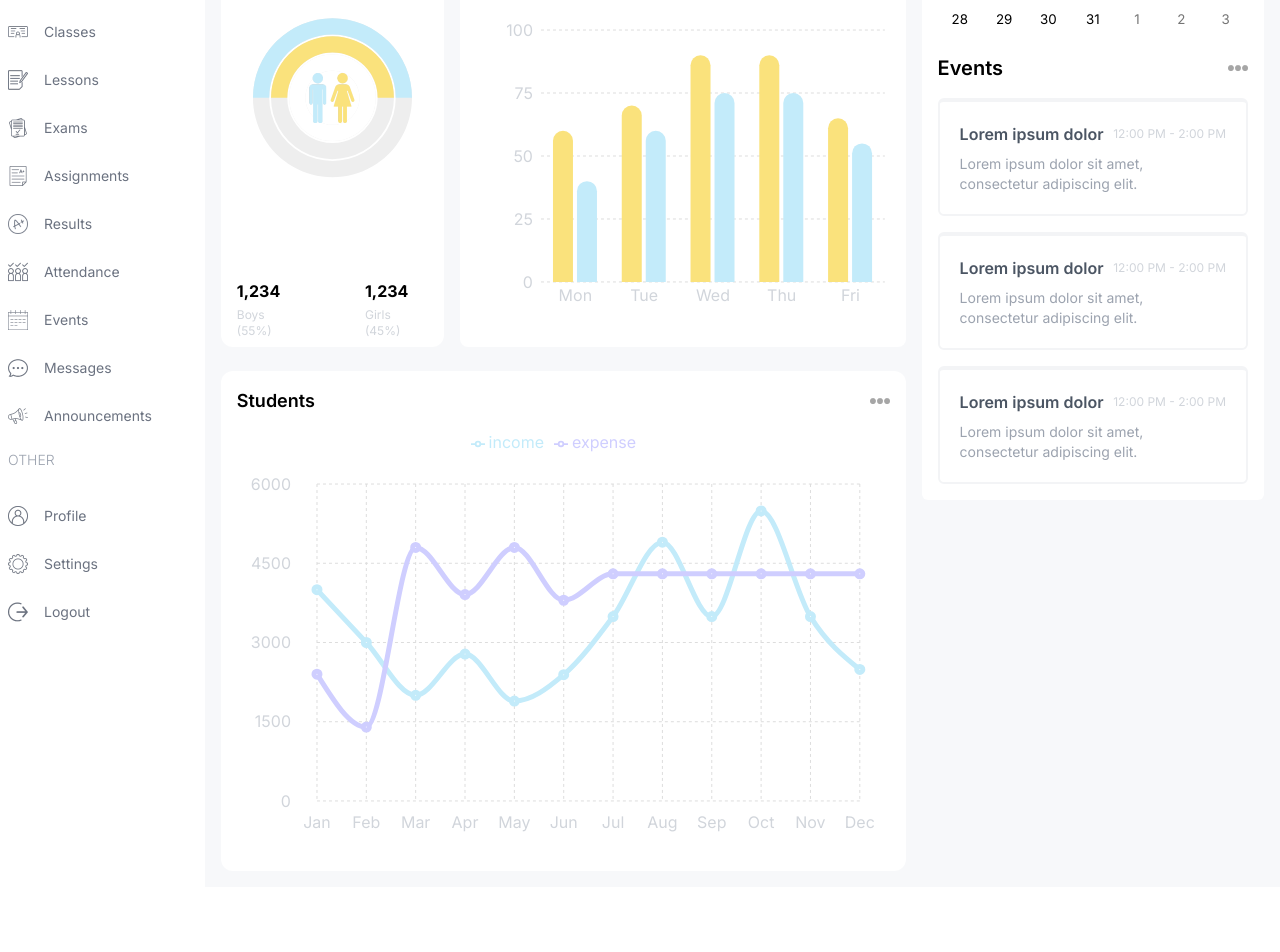
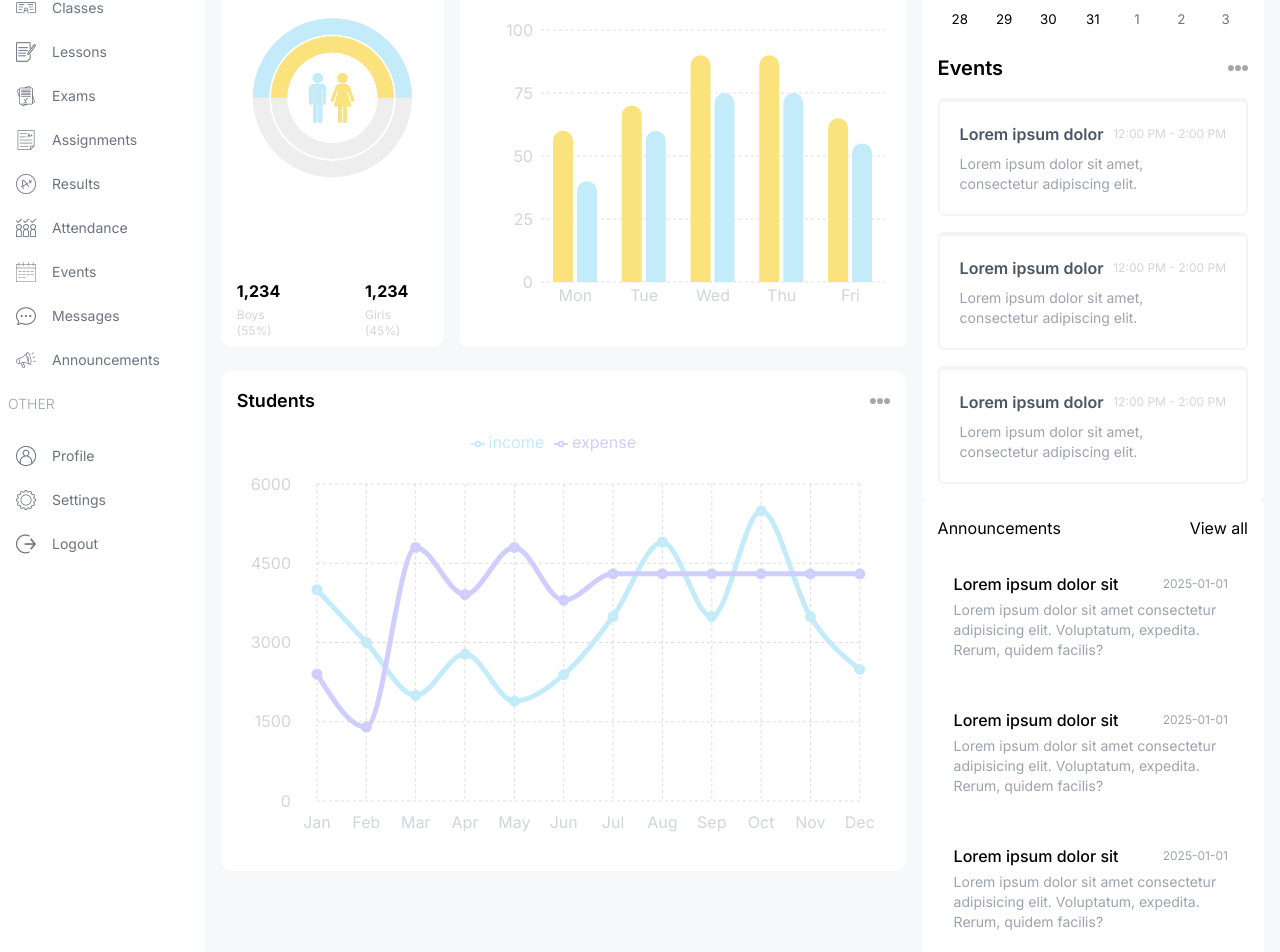
Before and after one commit to emmanuelomejua/sms, a Next.js app: page /admin in a window 1280 px wide. Shown: the part 346-1298 px from the top of the page. Before the commit the page ends 1233 px from the top, so only its background shows below. Built offline with nearby package versions, Linux system fonts and the light colour scheme.

Commit message:
students dashboard

```diff
--- a/src/app/(dashboard)/admin/page.tsx
+++ b/src/app/(dashboard)/admin/page.tsx
@@ -1,3 +1,4 @@
+import Announcement from '@/components/Announcement';
 import AttendanceChart from '@/components/AttendanceChart';
 import CountChart from '@/components/CountChart';
 import EventCalender from '@/components/EventCalender';
@@ -32,6 +33,7 @@ const AdminPage = () => {
 
         <div className="flex w-full lg:w-1/3 flex-col">
           <EventCalender/>
+          <Announcement/>
         </div>
     </div>
   )
--- a/src/app/(dashboard)/students/page.tsx
+++ b/src/app/(dashboard)/students/page.tsx
@@ -1,9 +1,25 @@
-import React from 'react'
+import React from 'react';
+import Announcements from "@/components/Announcement";
+import BigCalendar from "@/components/BigCalender";
+import EventCalendar from "@/components/EventCalender";
 
-const StudentPages = () => {
+const StudentPage = () => {
   return (
-    <div>pages</div>
+    <div className='p-4 flex gap-4 flex-col lg:flex-row'>
+            {/* LEFT */}
+      <div className="w-full xl:w-2/3">
+        <div className="h-full bg-white p-4 rounded-md">
+          <h1 className="text-xl font-semibold">Schedule (4A)</h1>
+          <BigCalendar/>
+        </div>
+      </div>
+      {/* RIGHT */}
+      <div className="w-full xl:w-1/3 flex flex-col gap-8">
+        <EventCalendar />
+        <Announcements />
+      </div>
+    </div>
   )
 }
 
-export default StudentPages;
+export default StudentPage;
--- /dev/null
+++ b/src/components/Announcement.tsx
@@ -0,0 +1,53 @@
+import React from 'react'
+
+const Announcement = () => {
+  return (
+    <div className='bg-white p-4 rounded-md'>
+        <div className="flex items-center justify-between">
+            <h1>Announcements</h1>
+            <span className="">View all</span>
+        </div>
+
+        <div className="flex flex-col gap-4 mt-4">
+        <div className="bg-lamaSkyLight rounded-md p-4">
+          <div className="flex items-center justify-between">
+            <h2 className="font-medium">Lorem ipsum dolor sit</h2>
+            <span className="text-xs text-gray-400 bg-white rounded-md px-1 py-1">
+              2025-01-01
+            </span>
+          </div>
+          <p className="text-sm text-gray-400 mt-1">
+            Lorem ipsum dolor sit amet consectetur adipisicing elit. Voluptatum,
+            expedita. Rerum, quidem facilis?
+          </p>
+        </div>
+        <div className="bg-lamaPurpleLight rounded-md p-4">
+          <div className="flex items-center justify-between">
+            <h2 className="font-medium">Lorem ipsum dolor sit</h2>
+            <span className="text-xs text-gray-400 bg-white rounded-md px-1 py-1">
+              2025-01-01
+            </span>
+          </div>
+          <p className="text-sm text-gray-400 mt-1">
+            Lorem ipsum dolor sit amet consectetur adipisicing elit. Voluptatum,
+            expedita. Rerum, quidem facilis?
+          </p>
+        </div>
+        <div className="bg-lamaYellowLight rounded-md p-4">
+          <div className="flex items-center justify-between">
+            <h2 className="font-medium">Lorem ipsum dolor sit</h2>
+            <span className="text-xs text-gray-400 bg-white rounded-md px-1 py-1">
+              2025-01-01
+            </span>
+          </div>
+          <p className="text-sm text-gray-400 mt-1">
+            Lorem ipsum dolor sit amet consectetur adipisicing elit. Voluptatum,
+            expedita. Rerum, quidem facilis?
+          </p>
+        </div>
+      </div>
+    </div>
+  )
+}
+
+export default Announcement;
--- /dev/null
+++ b/src/components/BigCalender.tsx
@@ -0,0 +1,9 @@
+import React from 'react'
+
+const BigCalender = () => {
+  return (
+    <div className=''>BigCalender</div>
+  )
+}
+
+export default BigCalender;
--- a/src/components/Menu.tsx
+++ b/src/components/Menu.tsx
@@ -1,4 +1,5 @@
 import React from 'react';
+import { role } from "@/lib/data";
 import { menuItems } from '@/lib/menuData';
 import Link from 'next/link';
 import Image from 'next/image';
@@ -7,16 +8,25 @@ import Image from 'next/image';
 const Menu = () => {
   return (
     <div className='mt-4 text-sm'>
-      {menuItems.map(i=> (
-        <div className="flex flex-col gap-3" key={i.title}>
-          <span className='hidden lg:block text-gray-400 my-4 font-light'>{i.title}</span>
-          {i.items.map((item) => (
-            <Link href={item.href} className='flex items-center justify-center lg:justify-start py-2 text-gray-500 gap-4' key={item.label}>
-              <Image src={item.icon} alt='' width={20} height={20}/>
-              <span className='hidden lg:block'>{item.label}</span>
-            </Link>
-          ))
-          }
+      {menuItems.map((i) => (
+        <div className="flex flex-col gap-2" key={i.title}>
+          <span className="hidden lg:block text-gray-400 font-light my-4">
+            {i.title}
+          </span>
+          {i.items.map((item) => {
+            if (item?.visible?.includes(role)) {
+              return (
+                <Link
+                  href={item.href}
+                  key={item.label}
+                  className="flex items-center justify-center lg:justify-start gap-4 text-gray-500 py-2 md:px-2 rounded-md hover:bg-lamaSkyLight"
+                >
+                  <Image src={item.icon} alt="" width={20} height={20} />
+                  <span className="hidden lg:block">{item.label}</span>
+                </Link>
+              );
+            }
+          })}
         </div>
       ))}
     </div>
```
